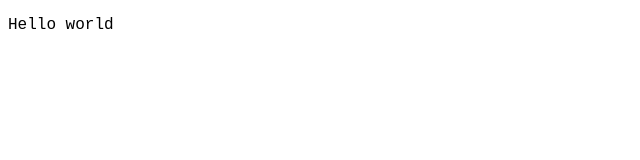
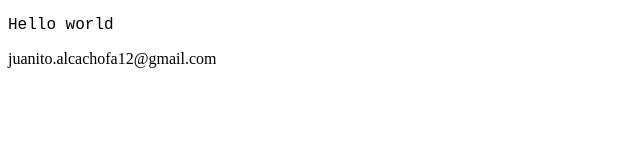
Before and after one commit to AlejandroMauri12/AlejandroMauri12.github.io, a plain HTML site: page index.html in a window 1280 px wide. Shown: the whole page, without its empty margins (0-640 px from the left). Drawn offline with Linux system fonts and the light colour scheme.

Commit message:
Update index.html

```diff
--- a/index.html
+++ b/index.html
@@ -19,6 +19,7 @@
 
 <body>
     <p>Hello world</p>
+    juanito.alcachofa12@gmail.com
 </body>
 
 </html>
```
